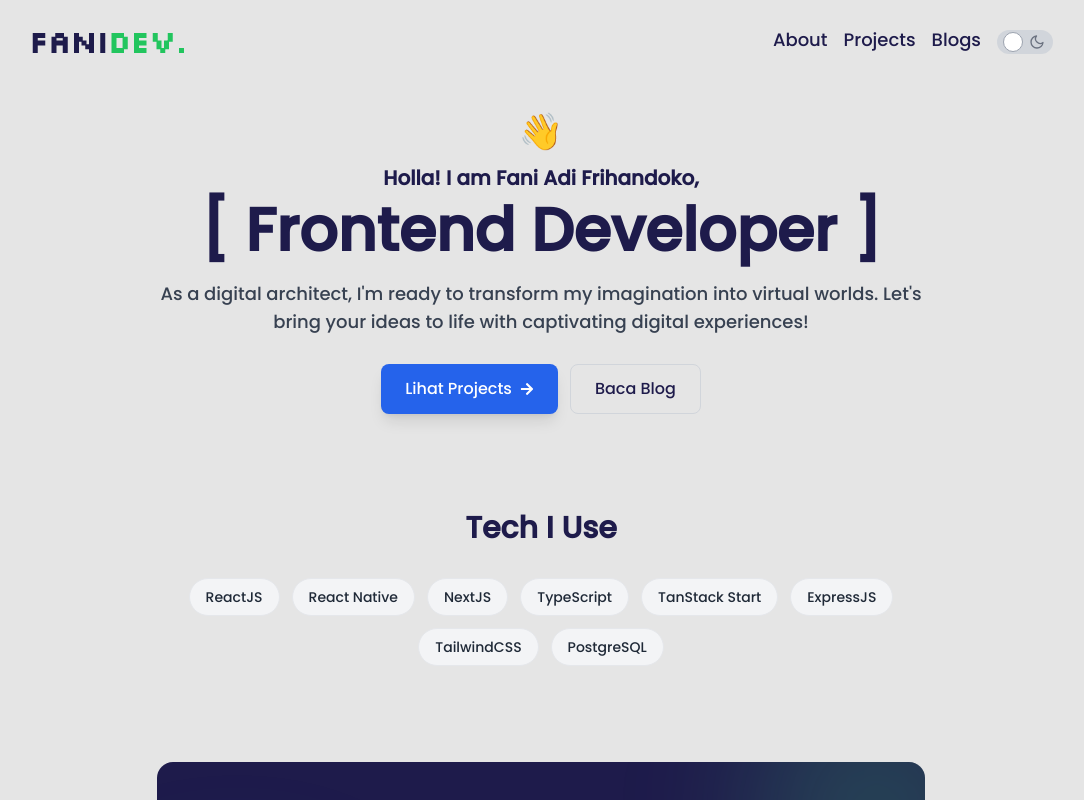
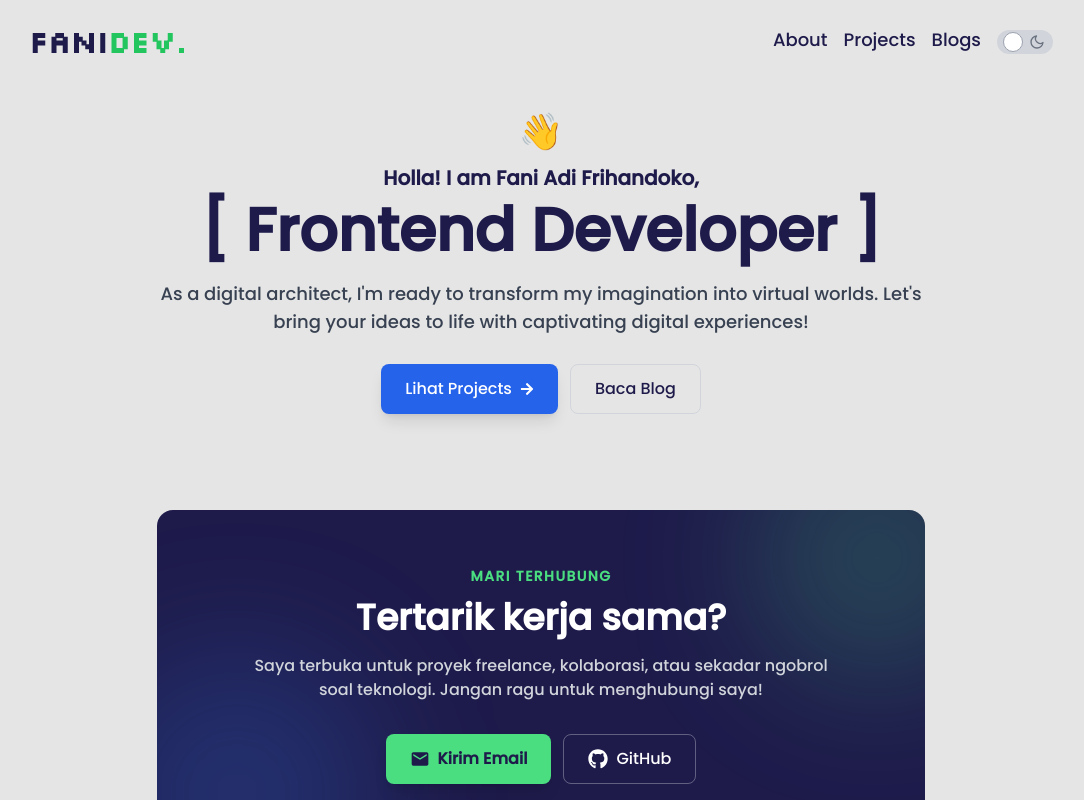
Before and after one commit to faniadifrihandoko1/creativefolio, a Next.js app: page / in a window 1280 px wide. Shown: the top 800 px of the page, without its empty margins (99-1183 px from the left). Built offline with nearby package versions, Linux system fonts and the light colour scheme.

Commit message:
DEL-103: hapus section Skills (Tech I Use) dari root page

```diff
--- a/app/(client)/page.tsx
+++ b/app/(client)/page.tsx
@@ -25,17 +25,6 @@ export const metadata: Metadata = {
     siteName: "Fani Dev",
   },
 };
-
-const SKILLS = [
-  "ReactJS",
-  "React Native",
-  "NextJS",
-  "TypeScript",
-  "TanStack Start",
-  "ExpressJS",
-  "TailwindCSS",
-  "PostgreSQL",
-];
 
 export default function Home() {
   return (
@@ -73,21 +62,6 @@ export default function Home() {
           >
             Baca Blog
           </Link>
-        </div>
-      </section>
-
-      {/* Skills */}
-      <section className="mx-auto max-w-3xl mb-24 text-center">
-        <h2 className="text-2xl md:text-3xl font-bold mb-8">Tech I Use</h2>
-        <div className="flex flex-wrap gap-3 justify-center">
-          {SKILLS.map((skill) => (
-            <span
-              key={skill}
-              className="px-4 py-2 text-sm font-medium bg-gray-100 dark:bg-gray-800 text-gray-800 dark:text-gray-200 rounded-full border border-gray-200 dark:border-gray-700"
-            >
-              {skill}
-            </span>
-          ))}
         </div>
       </section>
 
```
